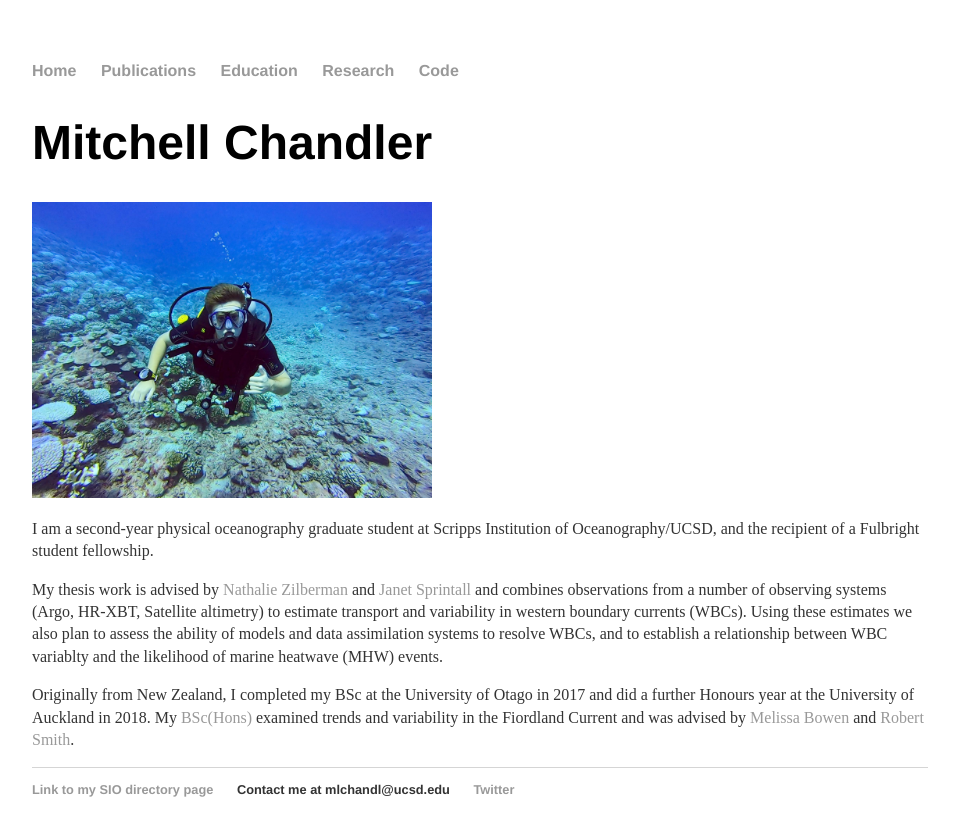
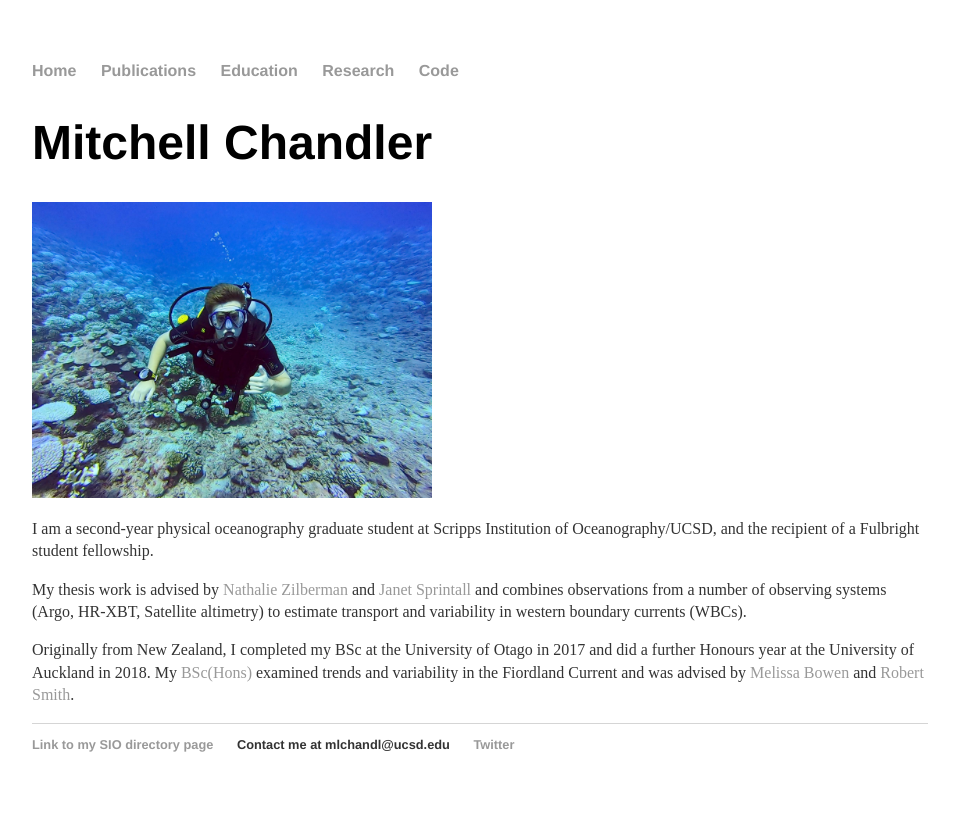
Before and after one commit to mlchandler/mlchandler.github.io, a Jekyll site: the page built from index.html, in a window 1280 px wide. Shown: the top 836 px of the page, without its empty margins (160-1119 px from the left). Built offline with Jekyll 4.4.1, drawn with Linux system fonts in a browser that asks for light colours.

Commit message:
Update index.html

```diff
--- a/index.html
+++ b/index.html
@@ -13,7 +13,7 @@ title: Mitchell Chandler
 I am a second-year physical oceanography graduate student at Scripps Institution of Oceanography/UCSD, and the recipient of a Fulbright student fellowship.
 </p>
 <p>
-My thesis work is advised by <a href="https://nzilberman.scrippsprofiles.ucsd.edu/">Nathalie Zilberman</a> and <a href="https://jsprintall.scrippsprofiles.ucsd.edu/">Janet Sprintall</a> and combines observations from a number of observing systems (Argo, HR-XBT, Satellite altimetry) to estimate transport and variability in western boundary currents (WBCs). Using these estimates we also plan to assess the ability of models and data assimilation systems to resolve WBCs, and to establish a relationship between WBC variablty and the likelihood of marine heatwave (MHW) events.
+My thesis work is advised by <a href="https://nzilberman.scrippsprofiles.ucsd.edu/">Nathalie Zilberman</a> and <a href="https://jsprintall.scrippsprofiles.ucsd.edu/">Janet Sprintall</a> and combines observations from a number of observing systems (Argo, HR-XBT, Satellite altimetry) to estimate transport and variability in western boundary currents (WBCs).
 </p>
 
 <p>
```
